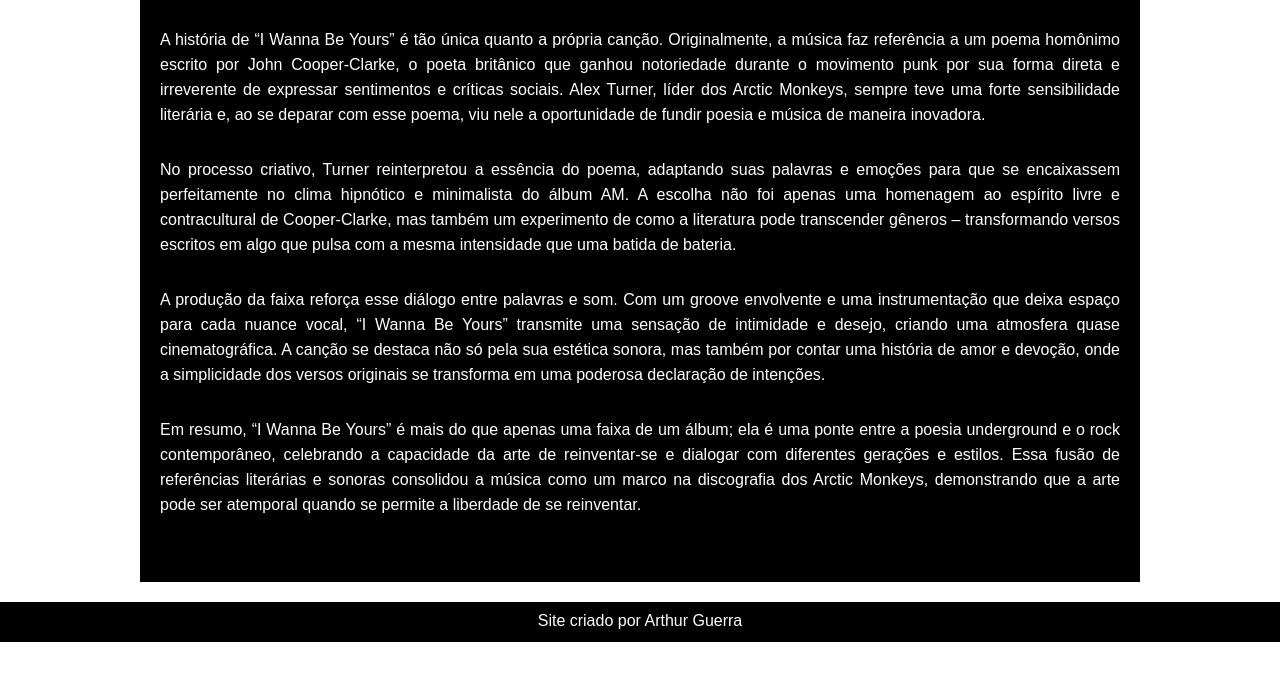
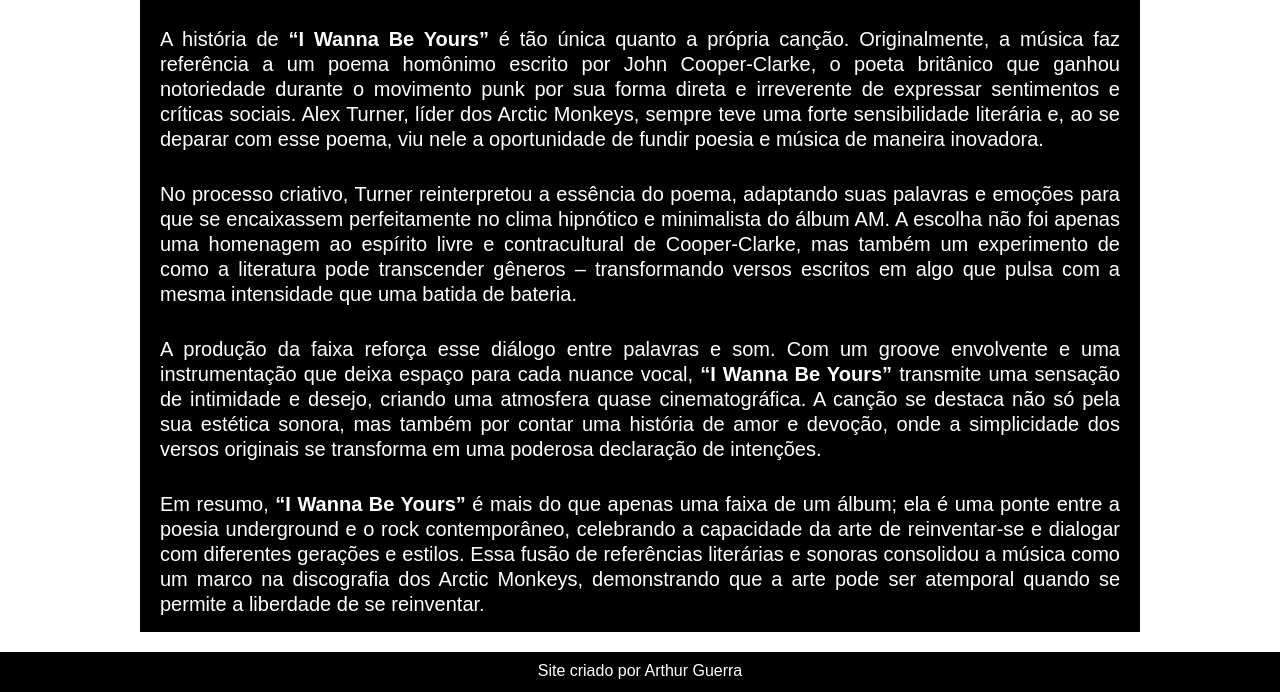
Before and after one commit to arthurguerraa/projeto-arctic-monkeys, a plain HTML site: page sobre.html in a window 1280 px wide. Shown: the part 556-1248 px from the top of the page. Before the commit the page ends 1198 px from the top, so only its background shows below. Drawn offline with nearby package versions, Linux system fonts and the light colour scheme.

Commit message:
atualização

```diff
--- a/estilo/sobre.css
+++ b/estilo/sobre.css
@@ -10,7 +10,7 @@
     margin-bottom: 20px;
     min-width: 300px;
     max-width: 1000px;
-    height: 900px;
+    height: 950px;
     background-color: black;
 }
 
@@ -28,4 +28,5 @@
     padding: 30px 20px 0px 20px;
     text-align: justify;
     line-height: 25px;
+    font-size: 20px;
 }
--- a/estilo/style.css
+++ b/estilo/style.css
@@ -55,6 +55,11 @@
     padding-left: 10px;
 }
 
+nav a:hover{
+    color: white;
+    background-color: black;
+}
+
 main{
     margin-top: 10px;
 }
--- a/sobre.html
+++ b/sobre.html
@@ -21,12 +21,12 @@
             <iframe width="560" height="315" src="https://www.youtube.com/embed/Tg_AEE9sdk0?si=5i_lbM7zGPJq7Odo" title="YouTube video player" frameborder="0" allow="accelerometer; autoplay; clipboard-write; encrypted-media; gyroscope; picture-in-picture; web-share" referrerpolicy="strict-origin-when-cross-origin" allowfullscreen></iframe>
         </div>
         <article>
-                <p>A história de “I Wanna Be Yours” é tão única quanto a própria canção. Originalmente, a música faz referência a um poema homônimo escrito por John Cooper-Clarke, o poeta britânico que ganhou notoriedade durante o movimento punk por sua forma direta e irreverente de expressar sentimentos e críticas sociais. Alex Turner, líder dos Arctic Monkeys, sempre teve uma forte sensibilidade literária e, ao se deparar com esse poema, viu nele a oportunidade de fundir poesia e música de maneira inovadora.</p>
+                <p>A história de <strong>“I Wanna Be Yours”</strong> é tão única quanto a própria canção. Originalmente, a música faz referência a um poema homônimo escrito por John Cooper-Clarke, o poeta britânico que ganhou notoriedade durante o movimento punk por sua forma direta e irreverente de expressar sentimentos e críticas sociais. Alex Turner, líder dos Arctic Monkeys, sempre teve uma forte sensibilidade literária e, ao se deparar com esse poema, viu nele a oportunidade de fundir poesia e música de maneira inovadora.</p>
                 <p>No processo criativo, Turner reinterpretou a essência do poema, adaptando suas palavras e emoções para que se encaixassem perfeitamente no clima hipnótico e minimalista do álbum AM. A escolha não foi apenas uma homenagem ao espírito livre e contracultural de Cooper-Clarke, mas também um experimento de como a literatura pode transcender gêneros – transformando versos escritos em algo que pulsa com a mesma intensidade que uma batida de bateria.</p>
 
-                <p>A produção da faixa reforça esse diálogo entre palavras e som. Com um groove envolvente e uma instrumentação que deixa espaço para cada nuance vocal, “I Wanna Be Yours” transmite uma sensação de intimidade e desejo, criando uma atmosfera quase cinematográfica. A canção se destaca não só pela sua estética sonora, mas também por contar uma história de amor e devoção, onde a simplicidade dos versos originais se transforma em uma poderosa declaração de intenções.</p>
+                <p>A produção da faixa reforça esse diálogo entre palavras e som. Com um groove envolvente e uma instrumentação que deixa espaço para cada nuance vocal, <strong>“I Wanna Be Yours”</strong> transmite uma sensação de intimidade e desejo, criando uma atmosfera quase cinematográfica. A canção se destaca não só pela sua estética sonora, mas também por contar uma história de amor e devoção, onde a simplicidade dos versos originais se transforma em uma poderosa declaração de intenções.</p>
 
-                <p>Em resumo, “I Wanna Be Yours” é mais do que apenas uma faixa de um álbum; ela é uma ponte entre a poesia underground e o rock contemporâneo, celebrando a capacidade da arte de reinventar-se e dialogar com diferentes gerações e estilos. Essa fusão de referências literárias e sonoras consolidou a música como um marco na discografia dos Arctic Monkeys, demonstrando que a arte pode ser atemporal quando se permite a liberdade de se reinventar.</p>
+                <p>Em resumo, <strong>“I Wanna Be Yours”</strong> é mais do que apenas uma faixa de um álbum; ela é uma ponte entre a poesia underground e o rock contemporâneo, celebrando a capacidade da arte de reinventar-se e dialogar com diferentes gerações e estilos. Essa fusão de referências literárias e sonoras consolidou a música como um marco na discografia dos Arctic Monkeys, demonstrando que a arte pode ser atemporal quando se permite a liberdade de se reinventar.</p>
 
         </article>
     </main>
```
